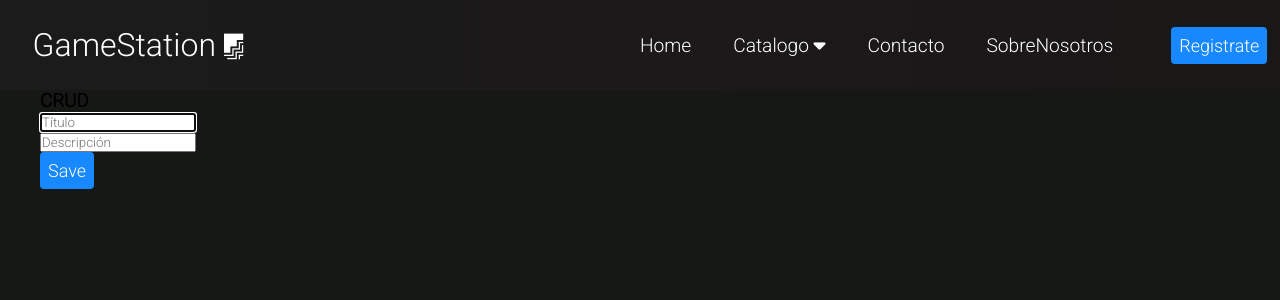
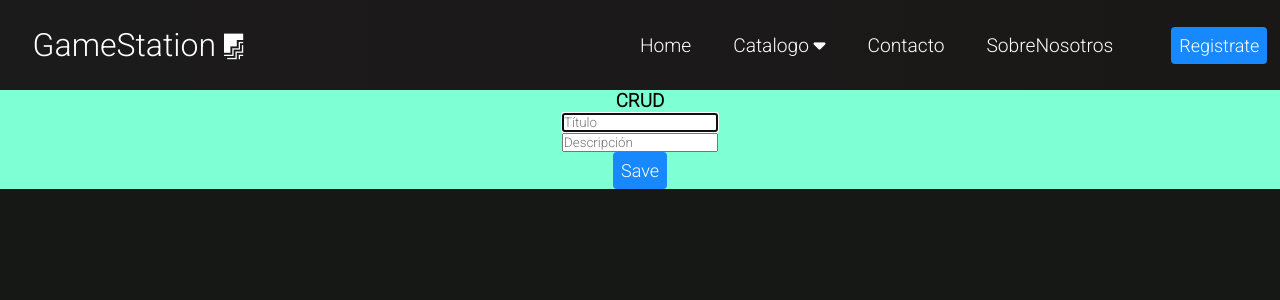
Before and after one commit to Andrez23/GameStation, a React (Create React App) app in the folder frontend/: page /SobreNosotros in a window 1280 px wide. Shown: the top 300 px of the page. Built offline with nearby package versions, Linux system fonts and the light colour scheme.

Commit message:
error al centrar (resuelto)

```diff
--- a/frontend/src/App.js
+++ b/frontend/src/App.js
@@ -3,7 +3,6 @@ import { Routes,Route } from "react-router-dom";
 import Catalogo from "./Component/Catalogo";
 import Contacto from "./Component/Contacto";
 import Home from "./Component/Home";
-
 import { SobreNosotros } from "./Component/SobreNosotros";
 import List from "./Navbar/List";
 import Categoria1 from "./Navbar/CatalogoA/Categoria1";
--- a/frontend/src/Component/SobreNosotros.jsx
+++ b/frontend/src/Component/SobreNosotros.jsx
@@ -2,6 +2,7 @@ import React from "react";
 import { useState } from "react";
 import uuid from "react-uuid";
 import Swal from "sweetalert2";
+import "../Css/SobreNosotros.css"
 
 export const SobreNosotros = () => {
   const [tasks, setTasks] = useState([]);
@@ -69,7 +70,7 @@ export const SobreNosotros = () => {
   };
 
   return(
-    <div className="container">
+    <div className="contenedor aling-element-center">
       <div className="mt-3 justify-content-center d-flex align-items-center">
         <div className="col-6">
           <div className="card">
--- /dev/null
+++ b/frontend/src/Css/SobreNosotros.css
@@ -0,0 +1,5 @@
+.contenedor{
+    content: center;
+    text-align: center;
+    background-color: aquamarine;
+}
```
